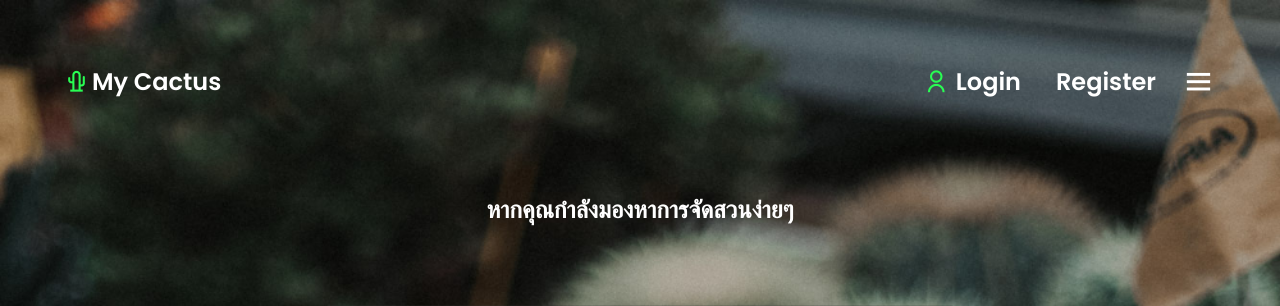
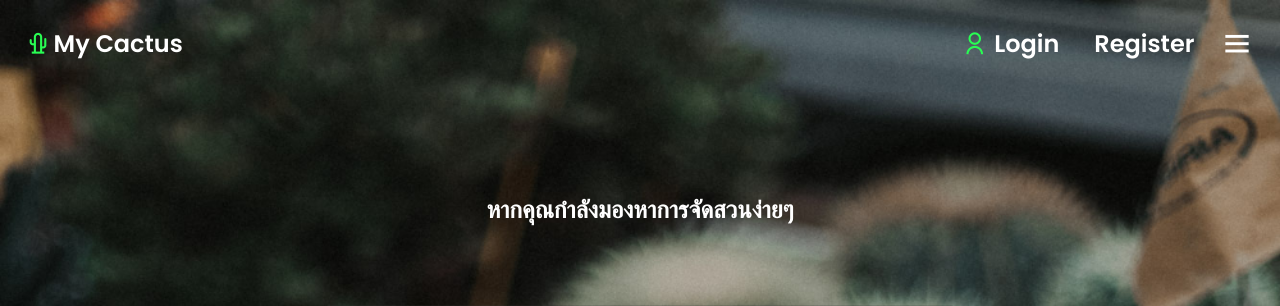
Before and after one commit to jittaphanu/mini-project, a PHP site: page /html/main.html in a window 1280 px wide. Shown: the top 306 px of the page. Run offline with PHP 8.4, Linux system fonts and the light colour scheme.

Commit message:
header fix 1% art12/10

```diff
--- a/css/style.css
+++ b/css/style.css
@@ -98,7 +98,7 @@ header{
     align-items: center;
     justify-content: space-between;
     background: transparent;
-    padding: 5%;
+    padding: 2%;
     transition: all .50s ease;
 }
 
```
